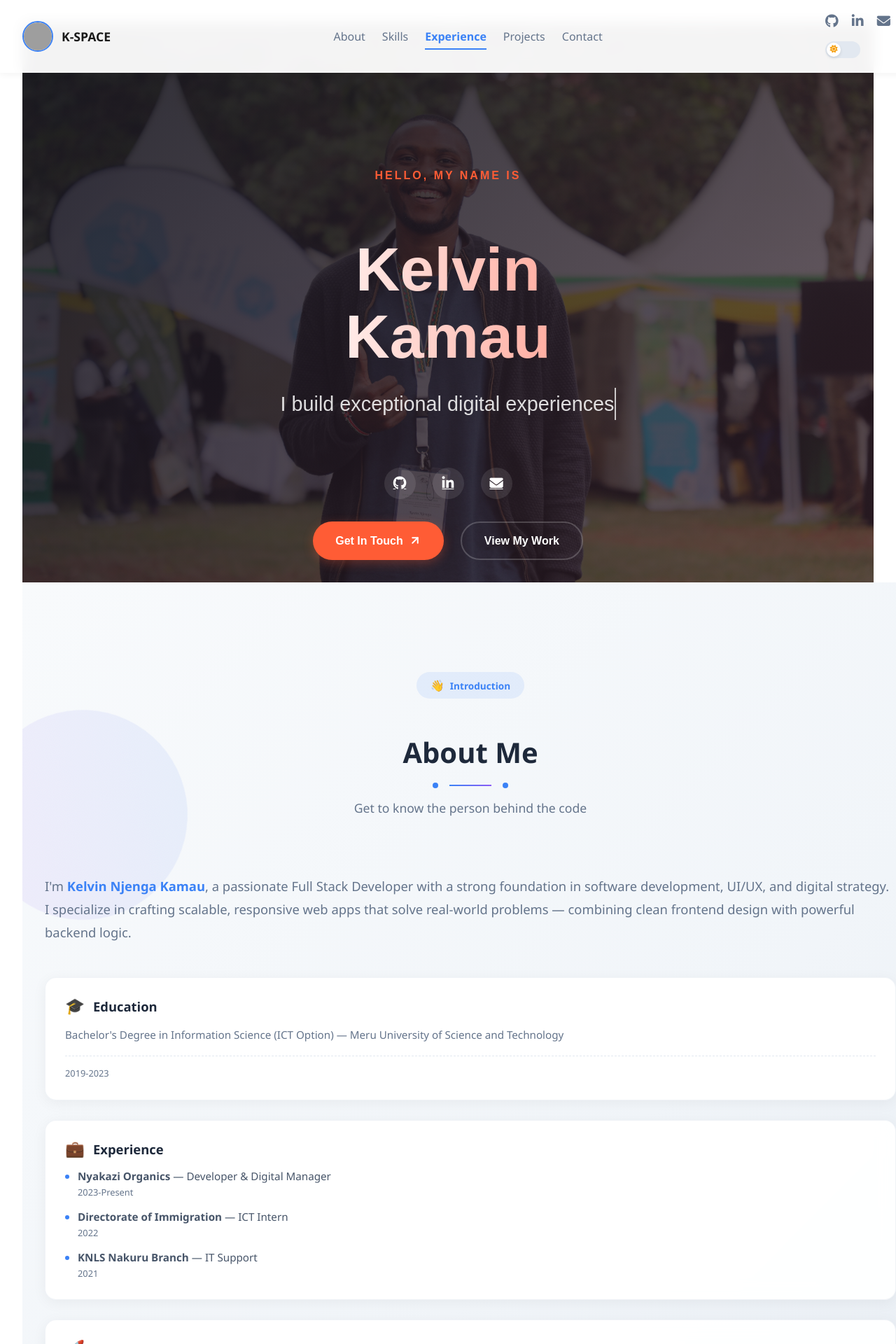
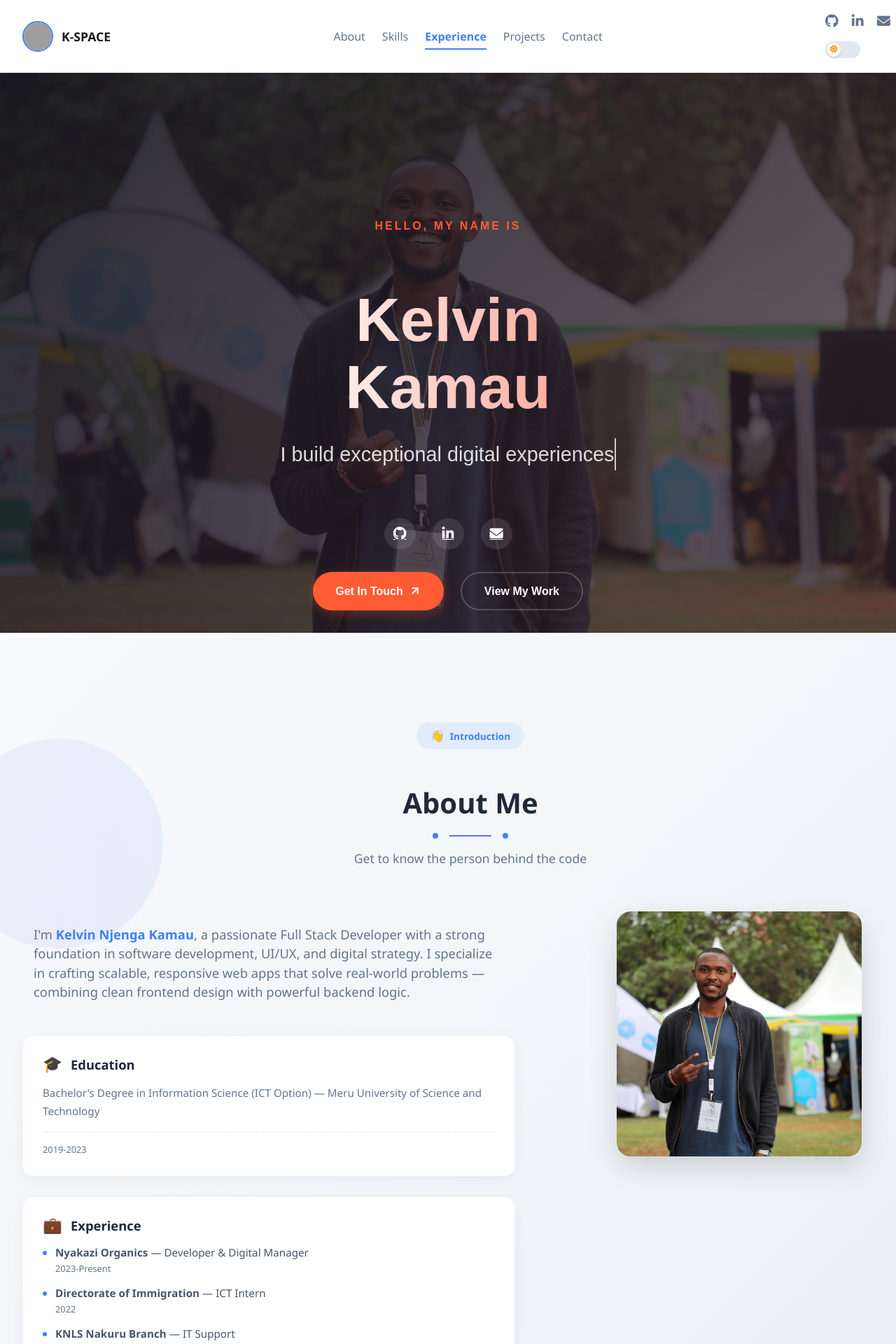
Before and after one commit to Njenga993/kspace, a Vue app: page / in a window 1280 px wide. Shown: the top 1920 px of the page at 70% size. Built offline with nearby package versions, Linux system fonts and the light colour scheme; grey boxes are pictures that could not be loaded.

Commit message:
a few change

```diff
--- a/src/App.vue
+++ b/src/App.vue
@@ -40,7 +40,7 @@ watch(isDarkMode, (newVal) => {
 html, body {
   margin: 0;
   padding: 0;
-  width: 100%;
+  width: 100vw;
   overflow-x: hidden;
   scroll-behavior: smooth;
   background-color: var(--background-color);
@@ -53,13 +53,14 @@ html, body {
   display: flex;
   flex-direction: column;
   min-height: 100vh;
-  width: 100%;
+  width: 100vw;
+  margin-left: 0;
 }
 
 /* Main Content: full-width */
 .main-content {
   flex: 1;
-  width: 100%;
+  width: 100vw;
   padding: 2rem;
   transition: background-color 0.3s, color 0.3s;
   box-sizing: border-box;
--- a/src/components/About.vue
+++ b/src/components/About.vue
@@ -172,9 +172,9 @@ const techStack = ['vue', 'react', 'node', 'typescript', 'figma', 'photoshop'];
   position: relative;
   overflow: hidden;
   min-height: 100vh;
+  margin-left: -2rem;
 
-  margin: 0 auto;
-  width: 100%;
+  width: 100vw;
 
 }
 
@@ -280,8 +280,10 @@ body.dark-theme .section-subtitle {
 .intro {
   font-size: 1.15rem;
   color: #64748b;
-  line-height: 1.8;
+  line-height: 1.5;
   margin-bottom: 3rem;
+  margin-left: 1rem;
+  margin-right: 1rem;
 }
 
 body.dark-theme .intro {
@@ -292,6 +294,7 @@ body.dark-theme .intro {
   color: #3b82f6;
   font-weight: 600;
   position: relative;
+
 }
 
 body.dark-theme .highlight {
@@ -742,11 +745,14 @@ body.dark-theme .tech-badge {
 /* Responsive Design */
 @media (max-width: 1024px) {
   .about-section {
-    padding: 6rem 2rem;
+    padding: 4rem 1rem;
   }
-
+  .highlight{
+    width: fit-content;
+    margin: auto;
+  }
   .about-content {
-    gap: 3rem;
+    gap: 2rem;
   }
 
   .image-container {
@@ -757,7 +763,7 @@ body.dark-theme .tech-badge {
 
 @media (max-width: 768px) {
   .about-section {
-    padding: 5rem 1.5rem;
+    padding: 4rem 1.5rem;
   }
 
   .about-content {
@@ -779,6 +785,7 @@ body.dark-theme .tech-badge {
   }
 
   .action-buttons {
+    max-width: fit-content;
     justify-content: center;
   }
 }
--- a/src/components/Contact.vue
+++ b/src/components/Contact.vue
@@ -248,8 +248,8 @@ const resetForm = () => {
   position: relative;
   overflow: hidden;
   color: #e2e8f0;
-  width: 100%;
-  margin-left: 0;
+  width: 100vw;
+   margin-left: -2rem;
 
 }
 
@@ -463,7 +463,8 @@ body.dark-theme .contact-section {
 
 .form-group {
   margin-bottom: 1.5rem;
-  margin-right: 1rem;
+  margin-right: 2rem;
+  margin-left: -rem;
 }
 
 .form-row {
--- a/src/components/Experience.vue
+++ b/src/components/Experience.vue
@@ -406,8 +406,8 @@ const openPortfolio = (url) => {
   position: relative;
   overflow: hidden;
   min-height: 100vh;
-
-  width: 100%;
+   margin-left: -2rem;
+  width: 100vw;
 
 }
 
--- a/src/components/Footer.vue
+++ b/src/components/Footer.vue
@@ -138,8 +138,9 @@ onUnmounted(() => {
   padding: 4rem 2rem 2rem;
   position: relative;
   border-top: 1px solid #e2e8f0;
-  width: 100%;
-
+  width: 100vw;
+   margin-left: -2rem;
+   margin-bottom: -2rem;
 }
 
 .footer.dark {
@@ -534,6 +535,9 @@ onUnmounted(() => {
     bottom: 1.5rem;
     right: 1.5rem;
   }
+  .contact-button{
+    max-width: fit-content;
+  }
 }
 
 @media (max-width: 480px) {
@@ -542,9 +546,8 @@ onUnmounted(() => {
     width: 100%;
   }
 
-  .contact-button {
-    width: 100%;
-    justify-content: center;
+  .contact-button{
+    max-width: fit-content;
   }
 }
 </style>
--- a/src/components/Intro.vue
+++ b/src/components/Intro.vue
@@ -110,15 +110,15 @@ onMounted(() => {
 .hero-section {
   position: relative;
   height: 100vh;
-  width: 100%;
+  width: 100vw;
+  margin-left: -2rem;
   overflow: hidden;
   display: flex;
   align-items: center;
   justify-content: center;
   color: #fff;
-  margin: 0;
+  margin-top: 4.5rem;
   padding: 0;
-  max-width: 1880px;
   background: linear-gradient(135deg, rgba(20, 20, 30, 0.9) 0%, rgba(50, 30, 40, 0.7) 100%);
   font-family: 'Poppins', sans-serif;
   font-size: 16px;
--- a/src/components/Projects.vue
+++ b/src/components/Projects.vue
@@ -192,6 +192,27 @@ const activeFilter = ref('All')
 const categories = ['All', 'Web Development', 'E-commerce', 'Full Stack', 'Frontend']
 
 const projects = [
+{
+  title: 'Seed Savers Network Kenya Website',
+  description: 'A dynamic and responsive website for Seed Savers Network Kenya, designed to promote seed sovereignty, showcase programs, events, resources, and facilitate community engagement. The platform features news updates, a resource library, donation options, and detailed organizational information, helping connect farmers, supporters, and stakeholders.',
+  tech: ['HTML5', 'TypeScript', 'JavaScript', 'React.js', 'Vite', 'Responsive Design'],
+  category: 'Web Development',
+  github: 'https://github.com/Njenga993/SeedSavers',
+  demo: 'https://njenga993.github.io/SeedSavers/',
+  image: import.meta.env.BASE_URL + 'ssn.PNG',
+  status: 'live',
+  duration: '3-4',
+  team: 'Solo',
+  year: '2025',
+  features: [
+    'Program & Project Pages',
+    'News & Events Section',
+    'Resource Library with Downloads',
+    'Donation Functionality',
+    'Contact & Regional Office Details',
+    'Responsive & Mobile-First Design'
+  ]
+},
   {
   title: 'INOFO Africa Website',
   description: 'A modern and responsive information website for INOFO Africa, aligned with INOFO’s global identity. The platform showcases organizational objectives, membership details, activities, and an archive section, providing a strong digital presence for African organic farmer organizations.',
@@ -336,8 +357,8 @@ const loadMoreProjects = () => {
   position: relative;
   overflow: hidden;
   min-height: 100vh;
-
-  width: 100%;
+  margin-left: -2rem;
+  width: 100vw;
 
 }
 
@@ -536,6 +557,8 @@ body.dark-theme .filter-tabs {
   z-index: 2;
   max-width: 1400px;
   margin: 0 auto;
+  margin-left: -1rem;
+  margin-right: 4rem;
 }
 
 /* Project Cards */
@@ -551,6 +574,7 @@ body.dark-theme .filter-tabs {
   transition: all 0.4s cubic-bezier(0.4, 0, 0.2, 1);
   position: relative;
   animation: projectSlideIn 0.6s ease-out var(--delay) both;
+
 }
 
 body.dark-theme .project-card {
@@ -1000,6 +1024,8 @@ body.dark-theme .projects-counter {
   .projects-grid {
     grid-template-columns: 1fr;
     gap: 2rem;
+    margin-left: 1rem;
+    margin-right: 2rem;
   }
 
   .project-card {
--- a/src/components/Skills.vue
+++ b/src/components/Skills.vue
@@ -192,10 +192,10 @@ const handleSkillLeave = () => {
   background:
     linear-gradient(135deg, #f8fafc 0%, #f1f5f9 100%);
   min-height: 100vh;
-
+   margin-left: -2rem;
   position: relative;
   overflow: hidden;
-  width: 100%;
+  width: 100vw;
 
 }
 
@@ -281,11 +281,13 @@ body.dark-theme .section-subtitle {
 /* Skills Grid */
 .skills-grid {
   display: grid;
-  grid-template-columns: repeat(auto-fit, minmax(350px, 1fr));
-  gap: 2rem;
+  grid-template-columns: repeat(auto-fit, minmax(300px, 1fr));
+  gap: 1.5rem;
   position: relative;
   z-index: 2;
-  margin-bottom: 4rem;
+  margin-bottom: 3rem;
+  margin-left: -1rem;
+  margin-right: 4rem;
 }
 
 /* Skill Cards */
@@ -628,6 +630,8 @@ body.dark-theme .stat-divider {
     grid-template-columns: 1fr;
     gap: 1.5rem;
     margin-bottom: 3rem;
+    margin-left: 1rem;
+    margin-right: 2rem;
   }
 
   .skill-card {
--- a/src/style.css
+++ b/src/style.css
@@ -18,7 +18,7 @@ body {
   padding: 0;
   min-width: 100vw;
   min-height: 100vh;
-  width: 100%;
+  width: 100vw;
   background-color: var(--background-color, #121212);
   color: var(--text-color, #f5f5f5);
   overflow-x: hidden;
@@ -33,7 +33,7 @@ body {
 
 /* Remove limiting max-width from app */
 #app {
-  width: 100%;
+  width: 100vw;
   margin: 0;
   padding: 0;
   text-align: left;
```
Also changed, not shown: public/ssn.PNG (added).
